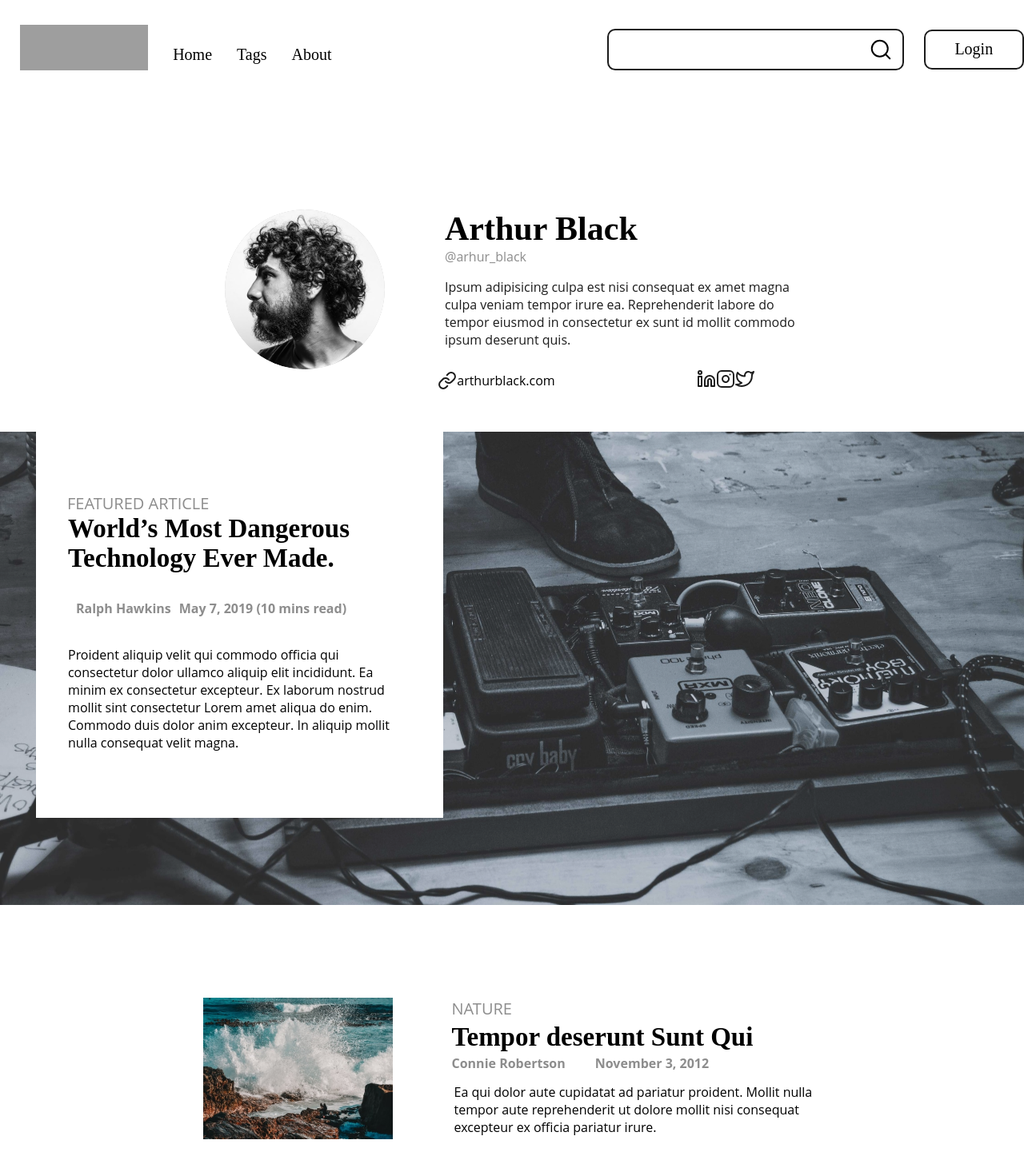
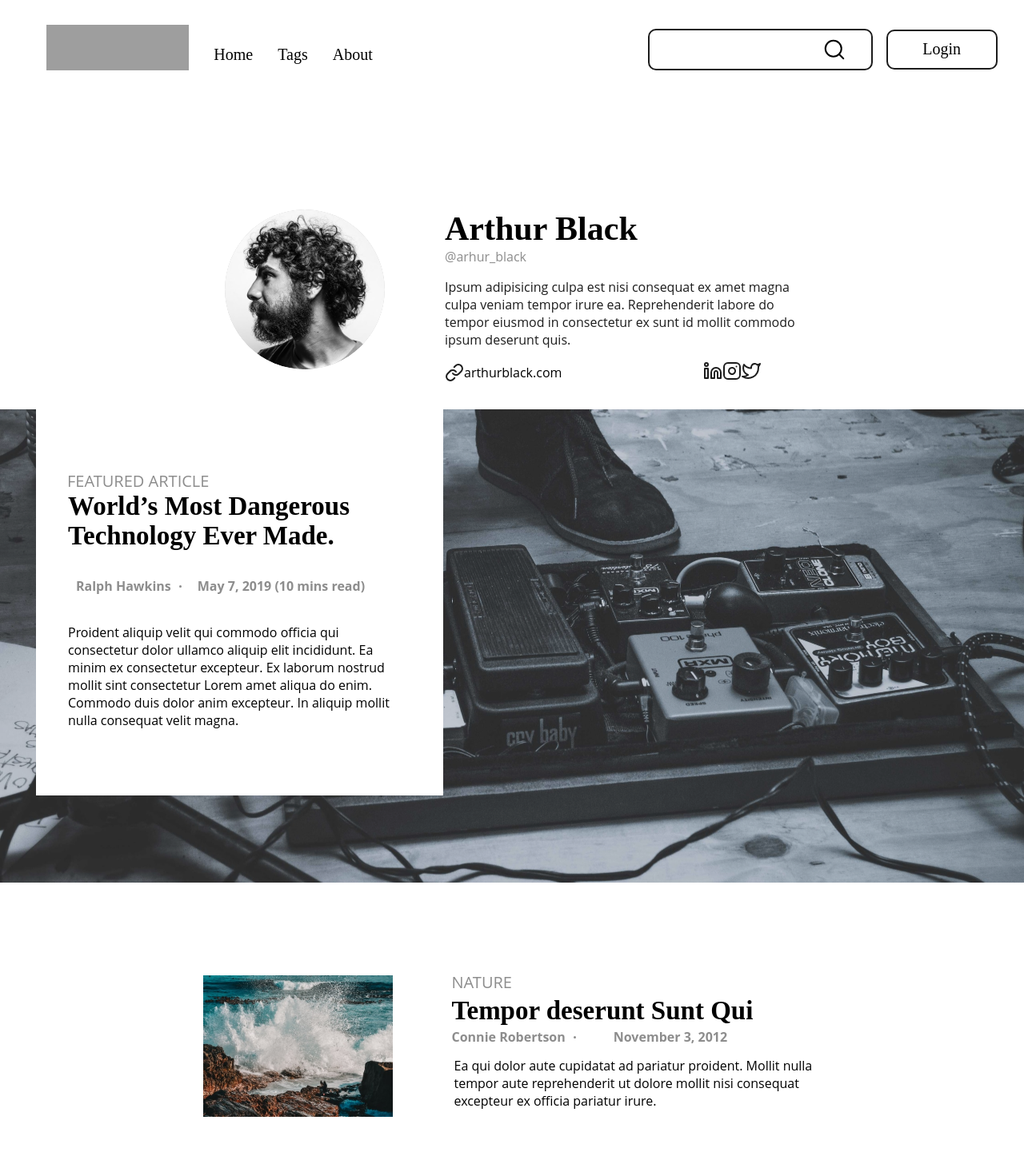
Before and after one commit to FzeroH/nintium_blog, a Vue app: page /profile in a window 1280 px wide. Shown: the top 1461 px of the page at 80% size. Built offline with nearby package versions, Linux system fonts and the light colour scheme; grey boxes are pictures that could not be loaded.

Commit message:
Правки

```diff
--- a/src/App.vue
+++ b/src/App.vue
@@ -16,11 +16,6 @@ export default {
 </script>
 
 <style>
-#app {
-  font-family: 'Libre Baskerville',serif;
-  font-style: normal;
-}
-
 body {
   margin: 0;
   padding: 0;
--- a/src/components/Home.vue
+++ b/src/components/Home.vue
@@ -1,8 +1,18 @@
 <template>
   <div>
-    <FeaturedArticle/>
+    <FeaturedArticle
+          :tag="featuredArticle.tag"
+          :article-title="featuredArticle.articleTitle"
+          :about-article="featuredArticle.aboutArticle"
+          :article-text="featuredArticle.articleText"
+          :image="featuredArticle.image"/>
     <EditorsPicks />
-    <FeaturedArticle/>
+    <FeaturedArticle
+          :tag="articleInterior.tag"
+          :article-title="articleInterior.articleTitle"
+          :about-article="articleInterior.aboutArticle"
+          :article-text="articleInterior.articleText"
+          :image="articleInterior.image"/>
     <div class="footer">
       <RecentPost/>
       <ul>
@@ -22,10 +32,24 @@ export default {
   name: 'MainPage',
   components: { RecentPost, FeaturedArticle, EditorsPicks },
   data() {
+    const featuredArticle = {
+      tag: 'Featured Article',
+      articleTitle: 'World’s Most Dangerous Technology Ever Made.',
+      articleText: 'Proident aliquip velit qui commodo officia qui consectetur dolor ullamco aliquip elit incididunt. Ea minim ex consectetur excepteur. Ex laborum nostrud mollit sint consectetur Lorem amet aliqua do enim. Commodo duis dolor anim excepteur. In aliquip mollit nulla consequat velit magna.',
+      aboutArticle: { author: 'Ralph Hawkins', date: 'May 7, 2019 (10 mins read)' },
+      image: 'first_article_image',
+    };
+    const articleInterior = {
+      tag: 'Interior',
+      articleTitle: 'Laborum Ullamco Sunt id ut Sunt',
+      articleText: 'Proident aliquip velit qui commodo officia qui consectetur dolor ullamco aliquip elit incididunt. Ea minim ex consectetur excepteur. Ex laborum nostrud mollit sint consectetur Lorem amet aliqua do enim. Commodo duis dolor anim excepteur. In aliquip mollit nulla consequat velit magna.',
+      aboutArticle: { author: 'Bessie Hawkins', date: 'May 7, 2019 (10 mins read)' },
+      image: 'interior',
+    };
     const tags = ['Technology', 'Open Source', 'JavaScript', 'Minimalism', 'Self-help', 'Animals',
       'Herbivores', 'HTML', 'CSS', 'PHP', 'Web Technologies', 'Career', 'Life', 'Spirituality',
       'Food', 'Cooking', 'Sports', 'Racing', 'Mountain Hiking', 'Cruising'];
-    return { tags };
+    return { tags, featuredArticle, articleInterior };
   },
 };
 </script>
--- a/src/components/NintiumHeader.vue
+++ b/src/components/NintiumHeader.vue
@@ -1,33 +1,61 @@
 <template>
-  <header>
+  <header :class="{ screenlock: $route.path === '/screenlock'}">
     <img src="@/assets/logo.svg" alt="logo">
-    <!--TODO: Добавить изменение стилей Home, Tags и About-->
     <!--TODO: Доделать header для всех страниц-->
-    <router-link to="/">Home</router-link>
-    <router-link to="/tags">Tags</router-link>
-    <router-link to="/about">About</router-link>
-      <label for="search">
-        <!--TODO: Добавить скрывашку и раскрывашку для поиска!-->
-        <!--TODO: Правильно расположить input и кнопку login!-->
-        <input type="text" id="search"/>
-      </label>
-    <router-link to="/login" class="login">Login</router-link>
+    <router-link to="/"
+                 :class="{ active: $route.path  === '/'}"
+                 v-if="$route.path !== '/screenlock'">
+      Home
+    </router-link>
+    <router-link to="/tags"
+                 :class="{ active: $route.path === '/tags'}"
+                 v-if="$route.path !== '/screenlock'">
+      Tags
+    </router-link>
+    <router-link to="/about"
+                 :class="{ active: $route.path === '/about'}"
+                 v-if="$route.path !== '/screenlock'">
+      About
+    </router-link>
+    <div class="search-container" v-if="$route.path !== '/screenlock'">
+          <!--TODO: Добавить скрывашку и раскрывашку для поиска! Создать div position relative. -->
+    <!-- eslint-disable-next-line -->
+      <input type="text" id="search"/>
+      <img src="@/assets/search.svg" alt="">
+    </div>
+    <router-link to="/login" class="login" v-if="$route.path !== '/screenlock'">Login</router-link>
   </header>
 </template>
 
 <script>
+import { useRoute } from 'vue-router/composables';
 
 export default {
   name: 'NintiumHeader',
+  data() {
+    return { path: String };
+  },
+  mounted() {
+    const route = useRoute();
+    this.path = route.path;
+  },
 };
 </script>
 
 <style scoped>
 header{
+  width: 100%;
   display: flex;
   flex-direction: row;
   align-items: center;
-  margin: 0;
+  justify-content: center;
+}
+.screenlock {
+  width: 100%;
+  display: flex;
+  flex-direction: row;
+  align-items: flex-start;
+  justify-content: flex-start;
 }
 
 header > img {
@@ -56,21 +84,25 @@ header > a {
   text-decoration: none;
 }
 
-header > label {
+.search-container {
+  position: relative;
   margin-top: 35px;
   margin-left: 344px;
 }
 
-header > label > input {
+.search-container > input {
   outline: none;
-  width: 363px;
+  width: 100%;
   height: 46px;
   font-size: 20px;
   border: solid 2px #1C1C1C;
   border-radius: 10px;
-  background-image: url("@/assets/search.svg");
-  background-repeat: no-repeat;
-  background-position: 325px center;
+}
+
+.search-container > img {
+  position: absolute;
+  left: 218px;
+  top: 11px;
 }
 
 header > .login {
--- a/src/components/Profile.vue
+++ b/src/components/Profile.vue
@@ -1,13 +1,11 @@
 <template>
   <div class="profile-container">
-    <div class="autor">
+    <div class="author">
       <img :src="require(`../assets/profile/${profileData.image}.svg`)" alt="profile_picture">
-      <div class="autor-info">
+      <div class="author-info">
         <h2>{{ profileData.name }}</h2>
         <span>@{{ profileData.username }}</span>
         <p>{{ profileData.information }}</p>
-      </div>
-    </div>
         <div class="social-networks">
           <div class="website">
             <img src="@/assets/profile/link.svg" alt="web-site" class="link">
@@ -23,7 +21,14 @@
             <img src="@/assets/profile/twitter.svg" alt="twitter">
           </a>
         </div>
-    <FeaturedArticle/>
+      </div>
+    </div>
+    <FeaturedArticle
+              :tag="featuredArticle.tag"
+              :article-title="featuredArticle.articleTitle"
+              :about-article="featuredArticle.aboutArticle"
+              :article-text="featuredArticle.articleText"
+              :image="featuredArticle.image"/>
     <RpArticle v-for="(article, index) in articles" :key="index"
                :tag="article.tag"
                :article-title="article.articleTitle"
@@ -52,6 +57,13 @@ export default {
       linkedin: '',
       instagram: '',
       twitter: '',
+    };
+    const featuredArticle = {
+      tag: 'Featured Article',
+      articleTitle: 'World’s Most Dangerous Technology Ever Made.',
+      articleText: 'Proident aliquip velit qui commodo officia qui consectetur dolor ullamco aliquip elit incididunt. Ea minim ex consectetur excepteur. Ex laborum nostrud mollit sint consectetur Lorem amet aliqua do enim. Commodo duis dolor anim excepteur. In aliquip mollit nulla consequat velit magna.',
+      aboutArticle: { author: 'Ralph Hawkins', date: 'May 7, 2019 (10 mins read)' },
+      image: 'first_article_image',
     };
     const articles = [
       {
@@ -83,7 +95,7 @@ export default {
         image: 'colorful',
       },
     ];
-    return { profileData, articles };
+    return { profileData, articles, featuredArticle };
   },
 };
 </script>
@@ -96,7 +108,7 @@ export default {
   align-items: center;
 }
 
-.autor {
+.author {
   display: flex;
   flex-direction: row;
   width: 718px;
@@ -104,17 +116,17 @@ export default {
   margin-top: 174px;
 }
 
-.autor > img {
+.author > img {
   width: 200px;
   height: 200px;
   border-radius: 50%;
 }
 
-.autor-info {
+.author-info {
   margin-left: 75px;
 }
 
-.autor-info > h2 {
+.author-info > h2 {
   font-family: 'Libre Baskerville',serif;
   font-style: normal;
   font-weight: 700;
@@ -122,7 +134,7 @@ export default {
   margin: 0 ;
 }
 
-.autor-info > span {
+.author-info > span {
   font-family: 'Open Sans',serif;
   font-style: normal;
   font-weight: 400;
@@ -131,18 +143,18 @@ export default {
   margin: 5px 0 8px 0;
 }
 
-.autor-info > p {
+.author-info > p {
   font-family: 'Open Sans',serif;
   font-style: normal;
   font-weight: 400;
   font-size: 16px;
   color: #1C1C1C;
 }
-/*TODO: Исправить отступы в social-network и website*/
+
 .social-networks {
   display: flex;
   flex-direction: row;
-  margin-left: 210px;
+
 }
 
 .social-networks > a > img {
--- a/src/components/Tags.vue
+++ b/src/components/Tags.vue
@@ -3,7 +3,7 @@
     <label for="search">
       <input type="text" id="search" v-model="articleTag"/>
     </label>
-    <div class="tags-container">
+    <div class="tags-container" v-if="!articleTag">
       <button v-for="(tag, index) in tags"
               :key="index" @click="clickTag(`${index}`)">#{{ tag }}
       </button>
@@ -77,7 +77,7 @@ export default {
           (article) => article.tag.toLowerCase() === this.articleTag.toLowerCase(),
         );
       }
-      return this.articles;
+      return null;
     },
   },
 };
--- a/src/components/content/FeaturedArticle.vue
+++ b/src/components/content/FeaturedArticle.vue
@@ -1,12 +1,12 @@
 <template>
-  <div class="article-container">
+  <div class="article-container" :style="{
+    backgroundImage: 'url(' + require(`../../assets/articles/${ image }.svg`) + ')'}">
     <div class="article-content">
-      <!--TODO: Разобраться, как добавить в background-image значение из переменной!-->
       <h3>{{ tag }}</h3>
       <h2> {{ articleTitle }}</h2>
       <div class="about-article">
         <h4>{{ aboutArticle.author }}</h4>
-        <!--TODO: Добавить разделитель!-->
+        <div class="dot"></div>
         <h4>{{ aboutArticle.date }}</h4>
       </div>
       <p>{{ articleText }}</p>
@@ -18,14 +18,12 @@
 export default {
   // TODO: Перевести data на пропсы
   name: 'FeaturedArticle',
-  data() {
-    const tag = 'Featured Article';
-    const articleTitle = 'World’s Most Dangerous Technology Ever Made.';
-    const articleText = 'Proident aliquip velit qui commodo officia qui consectetur dolor ullamco aliquip elit incididunt. Ea minim ex consectetur excepteur. Ex laborum nostrud mollit sint consectetur Lorem amet aliqua do enim. Commodo duis dolor anim excepteur. In aliquip mollit nulla consequat velit magna.';
-    const aboutArticle = { author: 'Ralph Hawkins', date: 'May 7, 2019 (10 mins read)' };
-    return {
-      tag, articleTitle, articleText, aboutArticle,
-    };
+  props: {
+    tag: String,
+    articleTitle: String,
+    aboutArticle: Object,
+    articleText: String,
+    image: String,
   },
 };
 </script>
@@ -33,7 +31,6 @@ export default {
 <style scoped>
 .article-container {
   display: flex;
-  background-image: url("@/assets/articles/first_article_image.svg");
   width: 1316px;
   height: 592px;
   margin: 50px auto;
@@ -82,6 +79,14 @@ export default {
   margin-left: 10px;
 }
 
+.dot {
+  width: 3px;
+  height: 3px;
+  background: rgba(28, 28, 28, 0.5);;
+  border-radius: 50%;
+  margin: auto 10px;
+}
+
 .article-content > p {
   font-family: 'Open Sans',serif;
   font-style: normal;
--- a/src/components/content/RpArticle.vue
+++ b/src/components/content/RpArticle.vue
@@ -1,6 +1,4 @@
 <template>
-  <!--TODO: Поправить все компоненты статей. Добавить классы для содержимого контента!-->
-  <!--TODO: Добавить правильные отступы!-->
   <div class="article-container">
     <img :src="require(`../../assets/articles/${ image }.svg`)" alt="">
     <div class="article-content">
@@ -8,7 +6,7 @@
       <h2> {{ articleTitle }}</h2>
       <div class="about-article">
         <h4>{{ aboutArticle.author }}</h4>
-        <!--TODO: Добавить разделитель!-->
+        <div class="dot"></div>
         <h4>{{ aboutArticle.date }}</h4>
       </div>
       <p>{{ articleText }}</p>
@@ -33,9 +31,11 @@ export default {
 .article-container {
   display: flex;
   flex-direction: row;
+  align-items: center;
   width: 812px;
   height: 177px;
 }
+
 .article-container:first-child {
   margin: 104px 0 0 39px;
 }
@@ -52,6 +52,7 @@ export default {
 .article-content {
   display: flex;
   flex-direction: column;
+  justify-content: center;
   width: 856px;
   height: 311px;
   margin: 0 0 0 37px;
@@ -102,4 +103,12 @@ export default {
   font-size: 16px;
   margin: 14px 40px;
 }
+
+.dot {
+  width: 3px;
+  height: 3px;
+  background: rgba(28, 28, 28, 0.5);;
+  border-radius: 50%;
+  margin: auto 10px;
+}
 </style>
```
Also changed, not shown: src/components/Login.vue (+6 -1 lines), src/components/content/EpArticle.vue (+9 -1 lines). Lines whose indentation alone changed are shown as unchanged.
